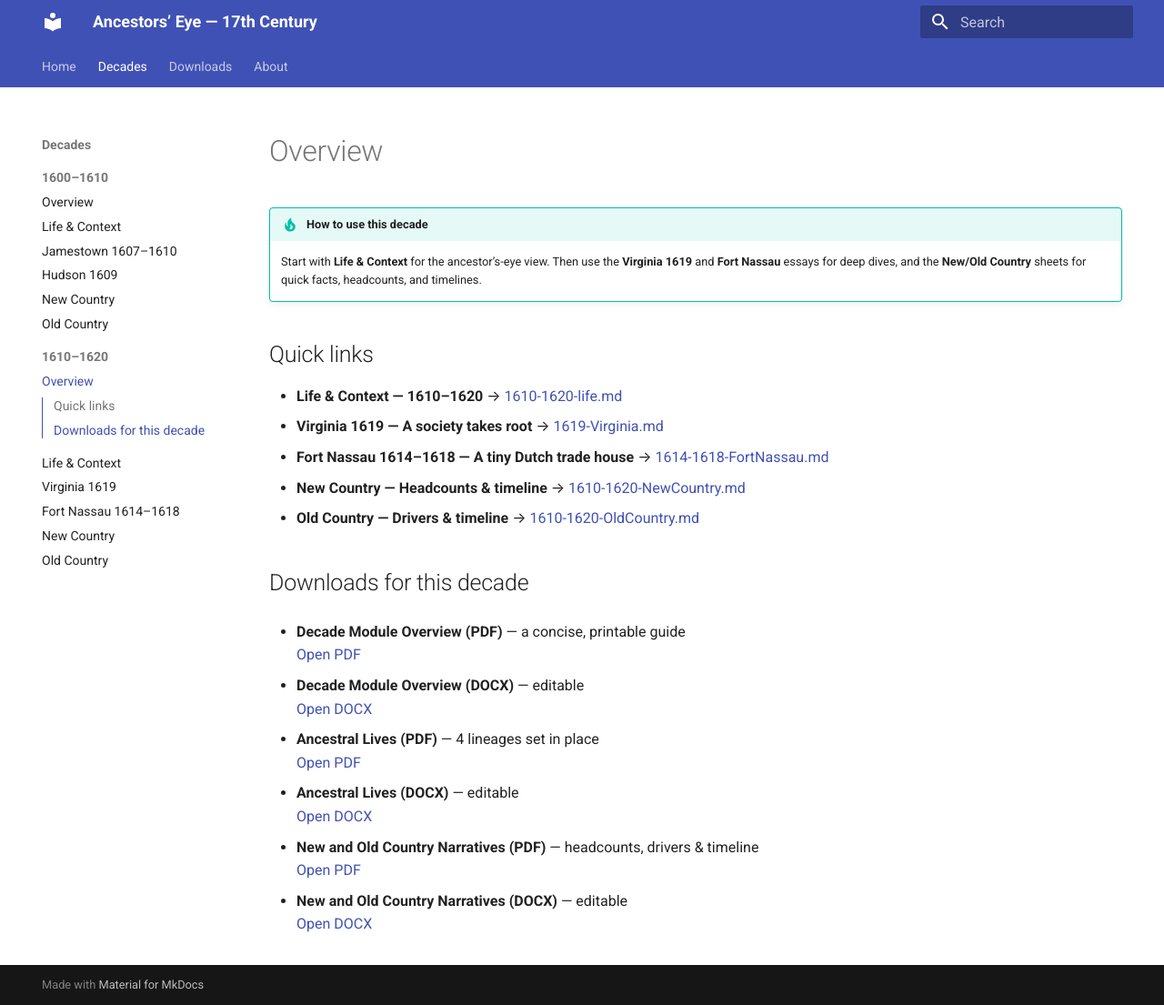
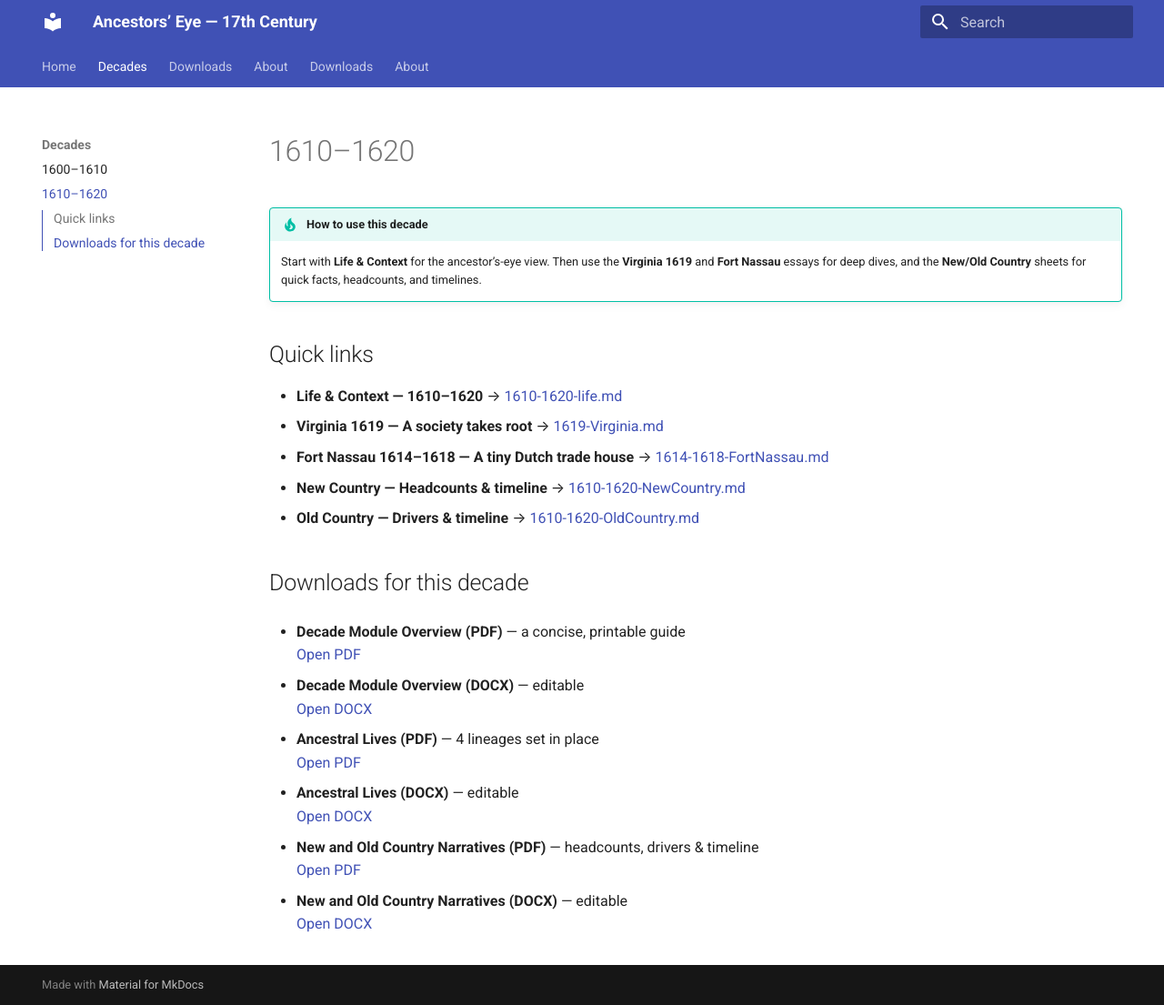
Before and after one commit to BillWorstell/WorstellWitnessWaybackMachine, an MkDocs documentation site: the page built from docs/decades/1610-1620/1610-1620.md, in a window 1280 px wide and 1105 px high. Shown: the whole window at 91% size. Built offline with MkDocs 1.6.1 and Material for MkDocs 9.7.7, drawn with Linux system fonts in a browser that asks for light colours.

Commit message:
Update mkdocs.yml

```diff
--- a/mkdocs.yml
+++ b/mkdocs.yml
@@ -34,23 +34,10 @@ markdown_extensions:
 nav:
   - Home: index.md
   - Decades:
-      # 1600–1610 block
-      - 1600–1610:
-          - Overview: "decades/1600-1610/1600-1610.md"
-          - Life & Context: "decades/1600-1610/1600-1610-life.md"
-          - Jamestown 1607–1610: "decades/1600-1610/1607-1610-Jamestown.md"
-          - Hudson 1609: "decades/1600-1610/1609-Hudson.md"
-          - New Country: "decades/1600-1610/1600-1610-NewCountry.md"
-          - Old Country: "decades/1600-1610/1600-1610-OldCountry.md"
-
-      # 1610–1620 block
-      - 1610–1620:
-          - Overview: "decades/1610-1620/1610-1620.md"
-          - Life & Context: "decades/1610-1620/1610-1620-life.md"
-          - Virginia 1619: "decades/1610-1620/1619-Virginia.md"
-          - Fort Nassau 1614–1618: "decades/1610-1620/1614-1618-FortNassau.md"
-          - New Country: "decades/1610-1620/1610-1620-NewCountry.md"
-          - Old Country: "decades/1610-1620/1610-1620-OldCountry.md"
+      - 1600–1610: decades/1600-1610/1600-1610.md
+      - 1610–1620: decades/1610-1620/1610-1620.md
+  - Downloads: downloads/index.md
+  - About: overview.md
 
   - Downloads:
       # 1610–1620 block
```
